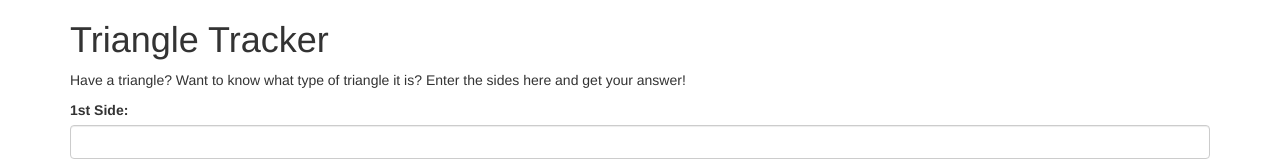
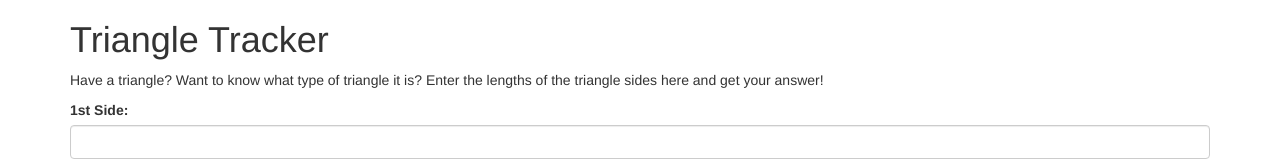
Before and after one commit to lucianmiller/triangle-tracker, a plain HTML site: page index.html in a window 1280 px wide. Shown: the top 161 px of the page. Drawn offline with Linux system fonts and the light colour scheme.

Commit message:
It will update into paragraph

```diff
--- a/index.html
+++ b/index.html
@@ -10,7 +10,7 @@
 <body>
   <div class="container">
     <h1>Triangle Tracker</h1>
-    <p>Have a triangle? Want to know what type of triangle it is? Enter the sides here and get your answer!</p>
+    <p>Have a triangle? Want to know what type of triangle it is? Enter the lengths of the triangle sides here and get your answer!</p>
 
     <form id="info">
       <div class="form-group">
```
